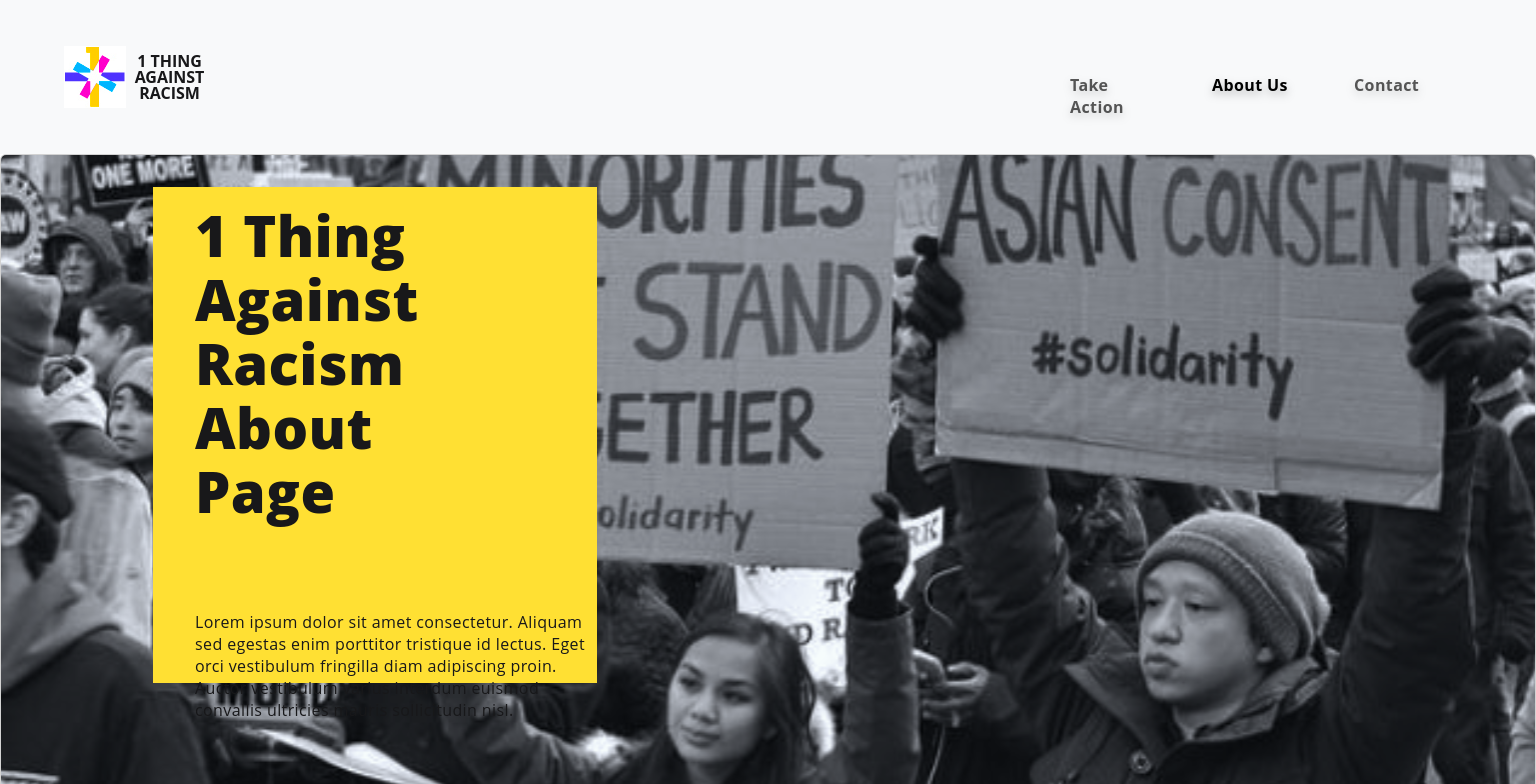
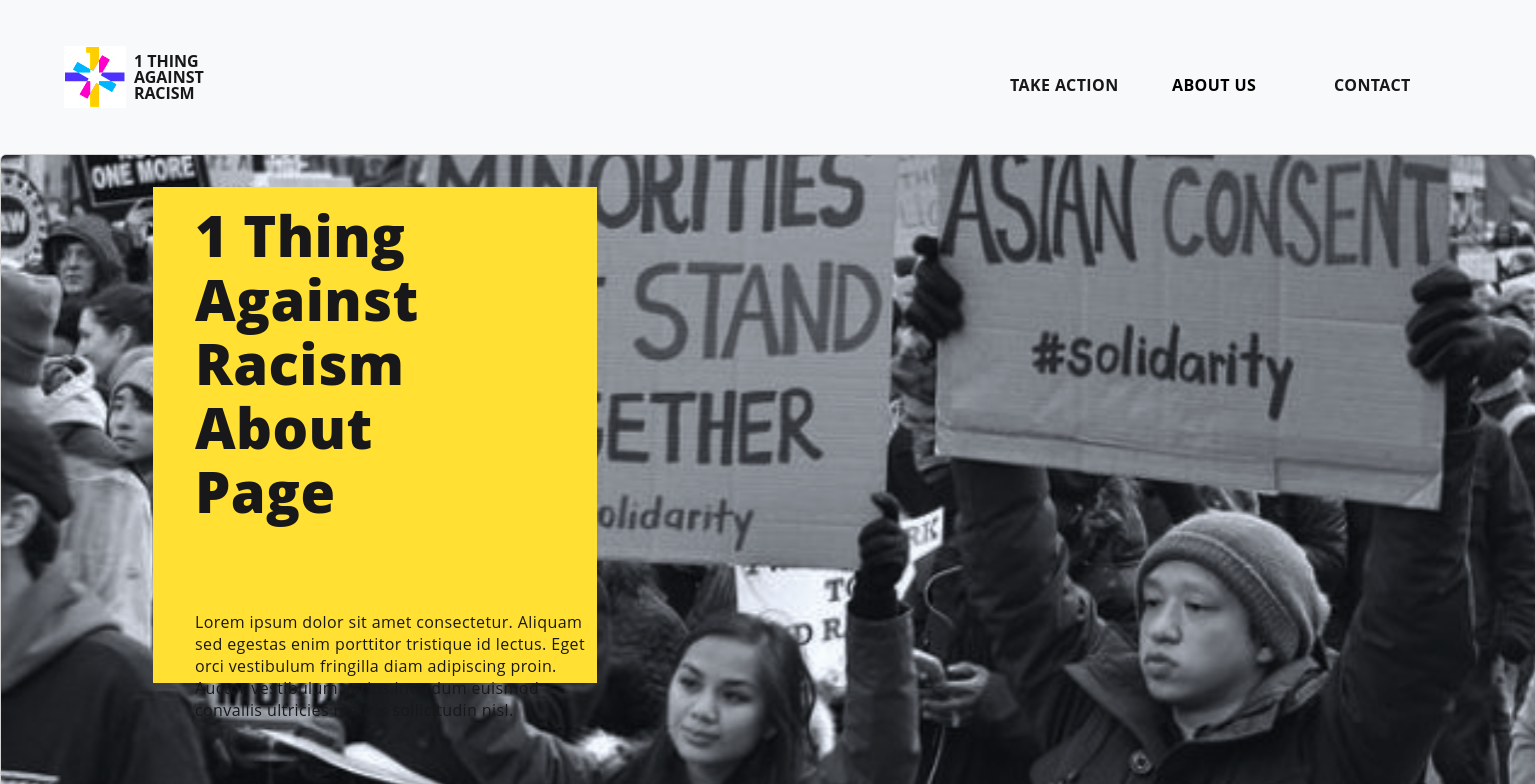
Before and after one commit to 1thing-org/1thing.org, a React (Create React App) app: page /aboutus in a window 1536 px wide. Shown: the top 784 px of the page. Built offline with nearby package versions, Linux system fonts and the light colour scheme.

Commit message:
NavBar text font adjustment in NavBar.css Chart color adjustment in IncidentChart.js

```diff
--- a/src/components/home/Chart/IncidentChart.js
+++ b/src/components/home/Chart/IncidentChart.js
@@ -148,6 +148,7 @@ const IncidentChart = ({ color, chart_data, state, isFirstLoadData }) => {
             type="monotone"
             dataKey="monthly_cases"
             fill="url(#monthly-gradient)"
+            stroke="#FFE033"
             yAxisId="right"
             onMouseOver={() => setTooltip("monthly")}
           />
--- a/src/components/navbar/NavBar.css
+++ b/src/components/navbar/NavBar.css
@@ -6,10 +6,14 @@
 .link {
     margin: 0 1em;
 }
-/* media rules for phone screens */
-@media screen and (min-width: 720px){
+
+@media  screen and (min-width: 1024px) {
     .nav {
         padding: 2.5rem 4rem;
+        width: 100%;
+    }
+    .links-ms-auto{
+        margin-left: auto;
     }
     .container{
     display: flex;
@@ -41,24 +45,29 @@
     line-height: 16px;
     text-transform: uppercase;
     color: #18181A;
+    text-align: start;
     }
     .inner-text{
     height: 22px;
-        width: 110px;
+    width: 130px;
     font-family: Open Sans;
     font-size: 16px;
     font-weight: 700;
     line-height: 22px;
     letter-spacing: 0.4000000059604645px;
     text-align: left;
-        filter: drop-shadow(0px 4px 4px rgba(0, 0, 0, 0.25));
+    text-transform: uppercase;
+    color: #18181A;
     }
 }
-
 
 @media screen and (min-width: 1400px){
         .nav {
         padding: 2.5rem 4rem;
+        }
+
+        .links-ms-auto{
+            margin-left: auto;
         }
         .container{
         display: flex;
@@ -90,17 +99,19 @@
         line-height: 16px;
         text-transform: uppercase;
         color: #18181A;
+        text-align: start;
         }
         .inner-text{
         height: 22px;
-        width: 110px;
+        width: 130px;
         font-family: Open Sans;
         font-size: 16px;
         font-weight: 700;
         line-height: 22px;
         letter-spacing: 0.4000000059604645px;
         text-align: left;
-        filter: drop-shadow(0px 4px 4px rgba(0, 0, 0, 0.25));
+        text-transform: uppercase;
+        color: #18181A;
         }
         }
 /* media rules for large screens */
@@ -136,18 +147,21 @@
         font-weight: 700;
         font-size: 16px;
         line-height: 16px;
-        text-transform: uppercase;
         color: #18181A;
+        text-align: start;
     }
     .inner-text{
         height: 22px;
-        width: 110px;
+        width: 125px;
         font-family: Open Sans;
         font-size: 16px;
         font-weight: 700;
         line-height: 22px;
         letter-spacing: 0.4000000059604645px;
         text-align: left;
-        filter: drop-shadow(0px 4px 4px rgba(0, 0, 0, 0.25));
+        text-transform: uppercase;
+        color: #18181A;
+
+        ;
     }
     }
--- a/src/components/navbar/NavBar.tsx
+++ b/src/components/navbar/NavBar.tsx
@@ -27,7 +27,7 @@ function NavBar(){
                 </Navbar.Brand>
             </LinkContainer>
             {/* <Navbar.Collapse id="responsive-navbar-nav"> */}
-            <Nav className="links ms-auto">
+            <Nav className="links-ms-auto">
             <Page  title={'Take Action'} links={'/takeaction'} className={'inner-text'}></Page>
                 {/* <Page title={'Testimonials'} links={'/testimonials'}></Page> */}
                 <Page title={'About Us'} links={'/aboutus'} className={'inner-text'}></Page>
```
Lines whose indentation alone changed are shown as unchanged.
